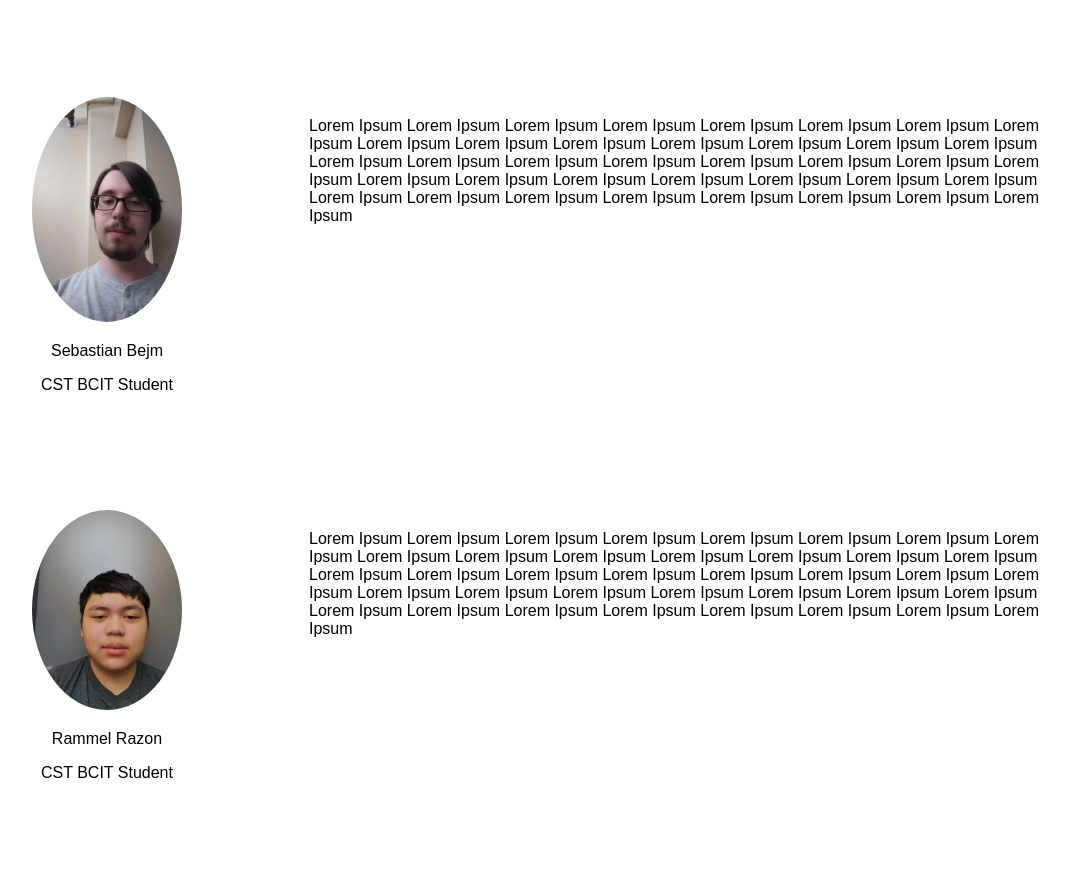
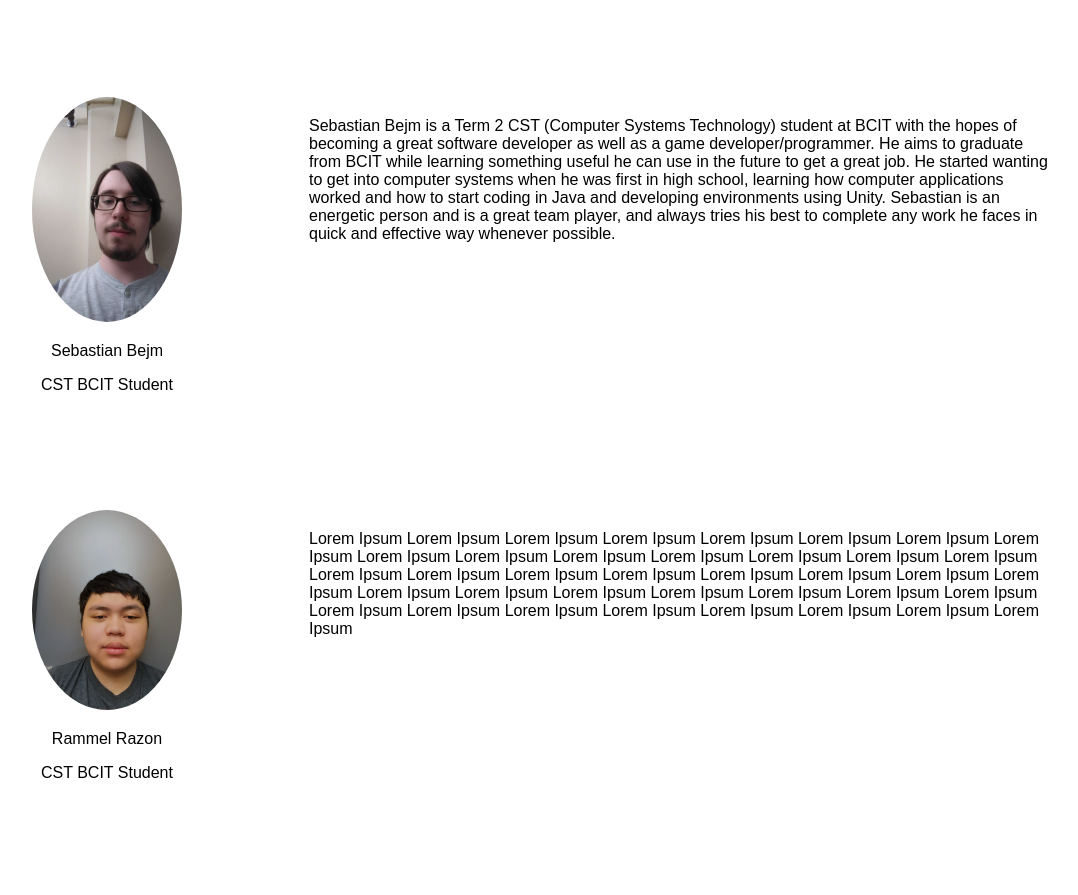
Before and after one commit to A00944299/Team-09-COMP-2930, a website: page public/about.html in a window 1280 px wide. Shown: the part 1293-2188 px from the top of the page, without its empty margins (85-1163 px from the left). Drawn offline with Linux system fonts and the light colour scheme.

Commit message:
added my bio (sebastian)

```diff
--- a/public/about.html
+++ b/public/about.html
@@ -43,7 +43,7 @@
                <p>CST BCIT Student</p>
             </div>
             <div class="information">
-               <p class="biotext">Lorem Ipsum Lorem Ipsum Lorem Ipsum Lorem Ipsum Lorem Ipsum Lorem Ipsum Lorem Ipsum Lorem Ipsum Lorem Ipsum Lorem Ipsum Lorem Ipsum Lorem Ipsum Lorem Ipsum Lorem Ipsum Lorem Ipsum Lorem Ipsum Lorem Ipsum Lorem Ipsum Lorem Ipsum Lorem Ipsum Lorem Ipsum Lorem Ipsum Lorem Ipsum Lorem Ipsum Lorem Ipsum Lorem Ipsum Lorem Ipsum Lorem Ipsum Lorem Ipsum Lorem Ipsum Lorem Ipsum Lorem Ipsum Lorem Ipsum Lorem Ipsum Lorem Ipsum Lorem Ipsum Lorem Ipsum Lorem Ipsum </p>
+               <p class="biotext">Sebastian Bejm is a Term 2 CST (Computer Systems Technology) student at BCIT with the hopes of becoming a great software developer as well as a game developer/programmer. He aims to graduate from BCIT while learning something useful he can use in the future to get a great job. He started wanting to get into computer systems when he was first in high school, learning how computer applications worked and how to start coding in Java and developing environments using Unity. Sebastian is an energetic person and is a great team player, and always tries his best to complete any work he faces in quick and effective way whenever possible.</p>
             </div>
          </div>
 
```
